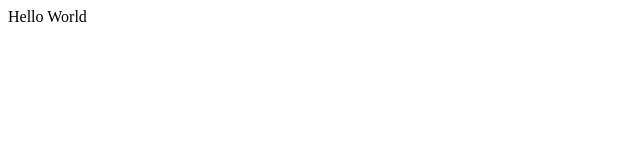
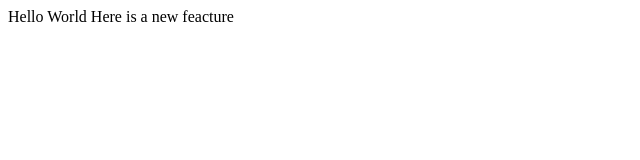
Before and after one commit to NichWayoe/lecture1, a plain HTML site: page index.html in a window 1280 px wide. Shown: the whole page, without its empty margins (0-640 px from the left). Drawn offline with Linux system fonts and the light colour scheme.

Commit message:
I added another line

```diff
--- a/index.html
+++ b/index.html
@@ -7,5 +7,6 @@
 </head>
 <body>
     Hello World
+    Here is a new feacture
 </body>
 </html>
```
